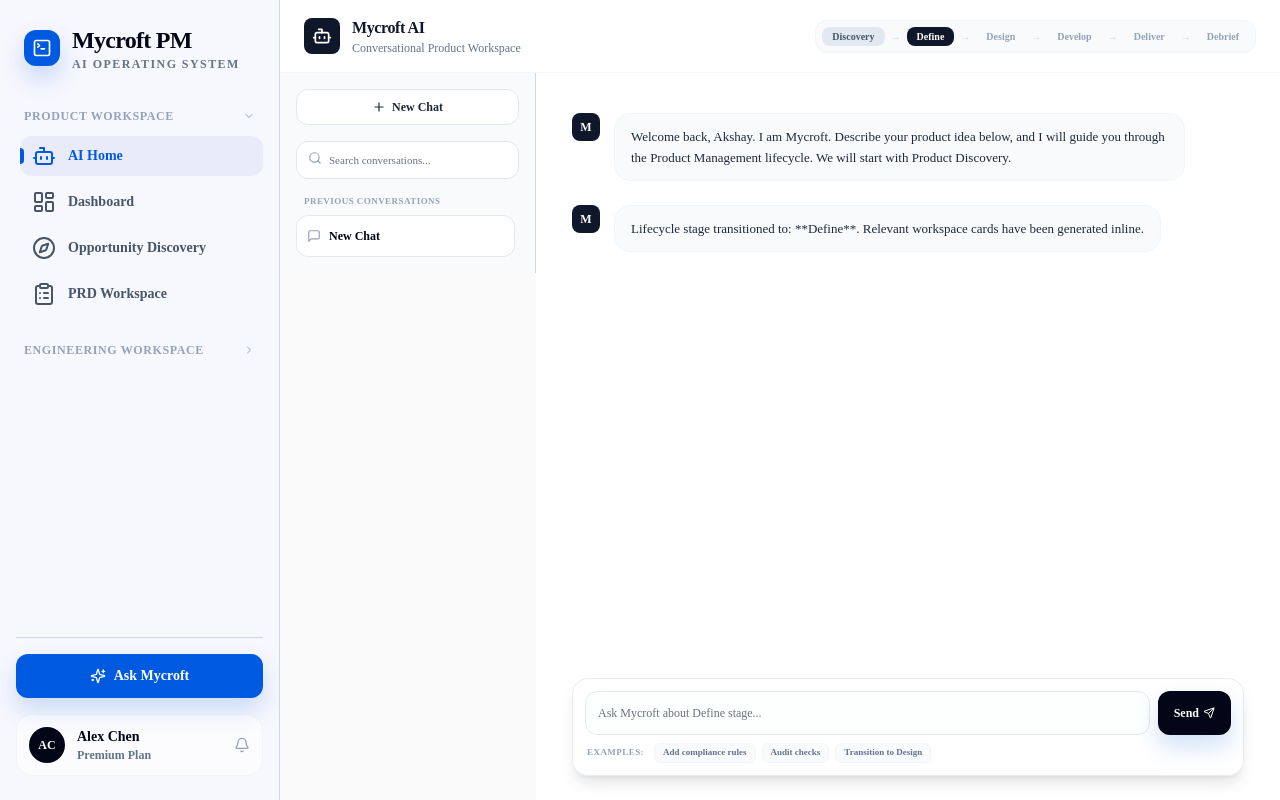
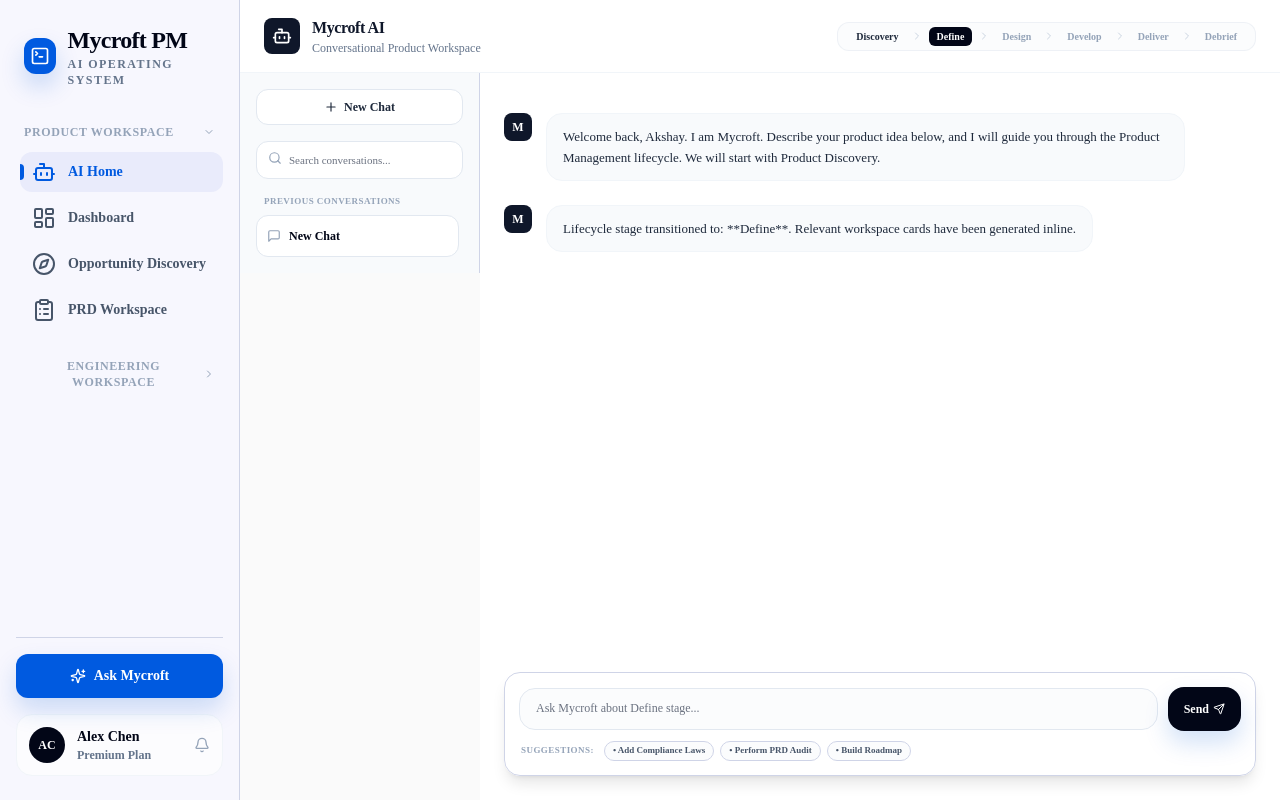
Before and after one commit to AkshayPMinfo/Mycroft-, a Next.js app: page /product/home in a window 1280 px wide. Both pictures are taken after a click on the button "Define". Built offline with nearby package versions, Linux system fonts and the light colour scheme.

Commit message:
Optimize space layout on AI Home, shrink sidebars to 240px, widen conversation pane, compress 6D stepper, and add rounded pill suggestion chips

```diff
--- a/app/product/dashboard/page.tsx
+++ b/app/product/dashboard/page.tsx
@@ -287,7 +287,7 @@
       </main>
 
       {/* Section 5: Ask Mycroft (Persistent AI Input near bottom) */}
-      <div className="fixed bottom-6 left-0 lg:left-[280px] right-0 flex justify-center px-6 z-40 pointer-events-none">
+      <div className="fixed bottom-6 left-0 lg:left-[240px] right-0 flex justify-center px-6 z-40 pointer-events-none">
         <div className="w-full max-w-2xl bg-white/90 backdrop-blur-md border border-slate-200/80 rounded-2xl shadow-lg p-3 pointer-events-auto flex flex-col gap-2">
 
           {/* Active status result loader */}
--- a/app/product/home/page.tsx
+++ b/app/product/home/page.tsx
@@ -20,7 +20,8 @@
   Check,
   X,
   MessageSquare,
-  Activity
+  Activity,
+  ChevronRight
 } from "lucide-react";
 
 // Stepper steps representing PM Lifecycle
@@ -488,16 +489,16 @@
 
         {/* Stepper Progress Tracker */}
         {activeConv && (
-          <div className="hidden md:flex items-center gap-1.5 bg-slate-50 p-1.5 rounded-xl border border-slate-100">
+          <div className="hidden md:flex items-center gap-1 bg-slate-50/60 px-3 py-1 rounded-xl border border-slate-200/50 text-[10px] font-semibold text-slate-400 select-none">
             {STEPS.map((step, idx) => {
               const isActive = activeConv.activeStep === step;
               const isCompleted = STEPS.indexOf(activeConv.activeStep) > idx;
               return (
                 <React.Fragment key={step}>
-                  {idx > 0 && <span className="text-[10px] text-slate-300 font-bold">→</span>}
+                  {idx > 0 && <ChevronRight className="size-3 text-slate-300 mx-0.5" />}
                   <button
                     onClick={() => handleAction({ label: `Goto ${step}`, stage: step })}
-                    className={`px-2.5 py-0.5 text-[10px] font-bold rounded-lg transition-all ${isActive ? 'bg-slate-900 text-white shadow-xs' : isCompleted ? 'bg-slate-200 text-slate-600' : 'text-slate-400 hover:text-slate-600'}`}
+                    className={`px-1.5 py-0.5 rounded-md transition-all ${isActive ? 'bg-slate-950 text-white font-bold px-2' : isCompleted ? 'text-slate-800 hover:text-slate-950' : 'text-slate-400 hover:text-slate-600'}`}
                   >
                     {step}
                   </button>
@@ -511,8 +512,8 @@
       {/* Main Split-Screen Workspace (Left Area: Chats List Sidebar | Right Area: Clean Claude Chat Screen) */}
       <div className="flex-1 flex overflow-hidden">
 
-        {/* Left Area (Conversations Sidebar Panel - 260px) */}
-        <aside className="w-64 bg-slate-50 border-r border-slate-150 flex flex-col h-full p-4 flex-shrink-0 hidden md:flex">
+        {/* Left Area (Conversations Sidebar Panel - 240px) */}
+        <aside className="w-60 bg-slate-50 border-r border-slate-150 flex flex-col h-full p-4 flex-shrink-0 hidden md:flex">
 
           {/* New Chat Action */}
           <Button
@@ -623,7 +624,7 @@
         <main className="flex-1 bg-white flex flex-col items-center justify-between p-6 relative overflow-y-auto">
 
           {/* Centered clean container */}
-          <div className="w-full max-w-2xl flex-1 flex flex-col justify-between pb-28">
+          <div className="w-full max-w-3xl flex-1 flex flex-col justify-between pb-28">
 
             {activeConv ? (
               <div className="space-y-6 pt-4">
@@ -707,21 +708,21 @@
 
           {/* Floating Composer Area at bottom of main area */}
           <div className="absolute bottom-6 left-0 right-0 flex justify-center px-6 pointer-events-none z-20">
-            <div className="w-full max-w-2xl bg-white/90 backdrop-blur-md border border-slate-200/80 rounded-2xl shadow-lg p-3 pointer-events-auto flex flex-col gap-2">
-              <div className="flex gap-2">
+            <div className="w-full max-w-3xl bg-white/95 backdrop-blur-md border border-slate-250/80 rounded-2xl shadow-lg p-3.5 pointer-events-auto flex flex-col gap-2.5">
+              <div className="flex gap-2.5 items-center">
                 <input
                   type="text"
                   value={chatInput}
                   onChange={(e) => setChatInput(e.target.value)}
                   placeholder={activeConv ? `Ask Mycroft about ${activeConv.activeStep} stage...` : "Type a message..."}
-                  className="flex-1 px-3 py-1.5 text-xs border border-slate-200 rounded-xl focus:outline-none focus:ring-1 focus:ring-slate-900 bg-slate-50/30 font-sans"
+                  className="flex-1 px-4 py-2.5 text-xs border border-slate-200 rounded-2xl focus:outline-none focus:ring-1 focus:ring-slate-950 bg-slate-50/50 font-sans leading-relaxed shadow-3xs"
                   onKeyDown={(e) => e.key === "Enter" && handleSendMessage()}
                   disabled={isGenerating || !activeConv}
                 />
                 <Button
                   onClick={() => handleSendMessage()}
                   disabled={isGenerating || !chatInput.trim() || !activeConv}
-                  className="px-4 py-1.5 rounded-xl bg-slate-950 text-white hover:bg-slate-800 text-xs font-semibold flex items-center gap-1 transition-colors"
+                  className="px-4 py-2.5 rounded-2xl bg-slate-950 text-white hover:bg-slate-800 text-xs font-semibold flex items-center gap-1 transition-colors"
                 >
                   Send
                   <Send className="size-3" />
@@ -731,18 +732,18 @@
               {/* Quick sample chips depending on step */}
               {activeConv && (
                 <div className="flex flex-wrap items-center gap-1.5 pl-0.5">
-                  <span className="text-[9px] font-bold text-slate-400 uppercase tracking-wider mr-1">Examples:</span>
+                  <span className="text-[9px] font-bold text-slate-400 uppercase tracking-wider mr-1">Suggestions:</span>
                   {activeConv.activeStep === "Discovery" ? (
                     <>
-                      <button onClick={() => handleSendMessage("Analyze Zepto reviews")} className="h-5 px-2 text-[9px] font-semibold rounded-md border border-slate-100 bg-slate-50 text-slate-500 hover:bg-slate-100 hover:text-slate-950">Analyze reviews</button>
-                      <button onClick={() => handleSendMessage("Set target users to student corridors")} className="h-5 px-2 text-[9px] font-semibold rounded-md border border-slate-100 bg-slate-50 text-slate-500 hover:bg-slate-100 hover:text-slate-950">Set target users</button>
-                      <button onClick={() => handleSendMessage("Lock Discovery details")} className="h-5 px-2 text-[9px] font-semibold rounded-md border border-slate-100 bg-slate-50 text-slate-500 hover:bg-slate-100 hover:text-slate-950">Lock Discovery</button>
+                      <button onClick={() => handleSendMessage("Analyze Zepto reviews")} className="h-5 px-2 text-[9px] font-semibold rounded-full border border-slate-205 bg-slate-50/50 text-slate-600 hover:bg-slate-100 hover:text-slate-950 transition-colors flex items-center">• Analyze Reviews</button>
+                      <button onClick={() => handleSendMessage("Set target users to students in university campuses")} className="h-5 px-2 text-[9px] font-semibold rounded-full border border-slate-205 bg-slate-50/50 text-slate-600 hover:bg-slate-100 hover:text-slate-950 transition-colors flex items-center">• Identify Target Users</button>
+                      <button onClick={() => handleSendMessage("Define success metrics as Quality score >= 90")} className="h-5 px-2 text-[9px] font-semibold rounded-full border border-slate-205 bg-slate-50/50 text-slate-600 hover:bg-slate-100 hover:text-slate-950 transition-colors flex items-center">• Define Metrics</button>
                     </>
                   ) : (
                     <>
-                      <button onClick={() => handleSendMessage("Add India compliance laws")} className="h-5 px-2 text-[9px] font-semibold rounded-md border border-slate-100 bg-slate-50 text-slate-500 hover:bg-slate-100 hover:text-slate-950">Add compliance rules</button>
-                      <button onClick={() => handleSendMessage("Perform PRD audit checks")} className="h-5 px-2 text-[9px] font-semibold rounded-md border border-slate-100 bg-slate-50 text-slate-500 hover:bg-slate-100 hover:text-slate-950">Audit checks</button>
-                      <button onClick={() => handleSendMessage("Transition to Design stage")} className="h-5 px-2 text-[9px] font-semibold rounded-md border border-slate-100 bg-slate-50 text-slate-500 hover:bg-slate-100 hover:text-slate-950">Transition to Design</button>
+                      <button onClick={() => handleSendMessage("Add India compliance laws")} className="h-5 px-2 text-[9px] font-semibold rounded-full border border-slate-205 bg-slate-50/50 text-slate-600 hover:bg-slate-100 hover:text-slate-950 transition-colors flex items-center">• Add Compliance Laws</button>
+                      <button onClick={() => handleSendMessage("Perform PRD audit checks")} className="h-5 px-2 text-[9px] font-semibold rounded-full border border-slate-205 bg-slate-50/50 text-slate-600 hover:bg-slate-100 hover:text-slate-950 transition-colors flex items-center">• Perform PRD Audit</button>
+                      <button onClick={() => handleSendMessage("Transition to Design & Develop stage")} className="h-5 px-2 text-[9px] font-semibold rounded-full border border-slate-205 bg-slate-50/50 text-slate-600 hover:bg-slate-100 hover:text-slate-950 transition-colors flex items-center">• Build Roadmap</button>
                     </>
                   )}
                 </div>
--- a/components/layout/ProductWorkspaceLayout.tsx
+++ b/components/layout/ProductWorkspaceLayout.tsx
@@ -4,7 +4,7 @@
   return (
     <div className="min-h-screen bg-[#f7f7fe]">
       <Sidebar />
-      <main className="min-h-screen pb-20 lg:pb-0 lg:pl-[280px]">{children}</main>
+      <main className="min-h-screen pb-20 lg:pb-0 lg:pl-[240px]">{children}</main>
     </div>
   );
 }
--- a/components/layout/app-shell.tsx
+++ b/components/layout/app-shell.tsx
@@ -4,7 +4,7 @@
   return (
     <div className="min-h-screen bg-[#f7f7fe]">
       <Sidebar />
-      <main className="min-h-screen pb-20 lg:pb-0 lg:pl-[280px]">{children}</main>
+      <main className="min-h-screen pb-20 lg:pb-0 lg:pl-[240px]">{children}</main>
     </div>
   );
 }
--- a/components/layout/sidebar.tsx
+++ b/components/layout/sidebar.tsx
@@ -67,7 +67,7 @@
 
   return (
     <>
-      <aside className="fixed inset-y-0 left-0 z-30 hidden w-[280px] flex-col border-r bg-[#f7f7fe] px-4 py-6 lg:flex overflow-y-auto">
+      <aside className="fixed inset-y-0 left-0 z-30 hidden w-[240px] flex-col border-r bg-[#f7f7fe] px-4 py-6 lg:flex overflow-y-auto">
         <Link href="/command-center" className="mb-8 flex items-center gap-3 px-2">
           <span className="flex size-9 items-center justify-center rounded-xl bg-primary text-white shadow-[0_12px_24px_rgba(0,91,211,0.2)]">
             <TerminalSquare className="size-5" />
```
